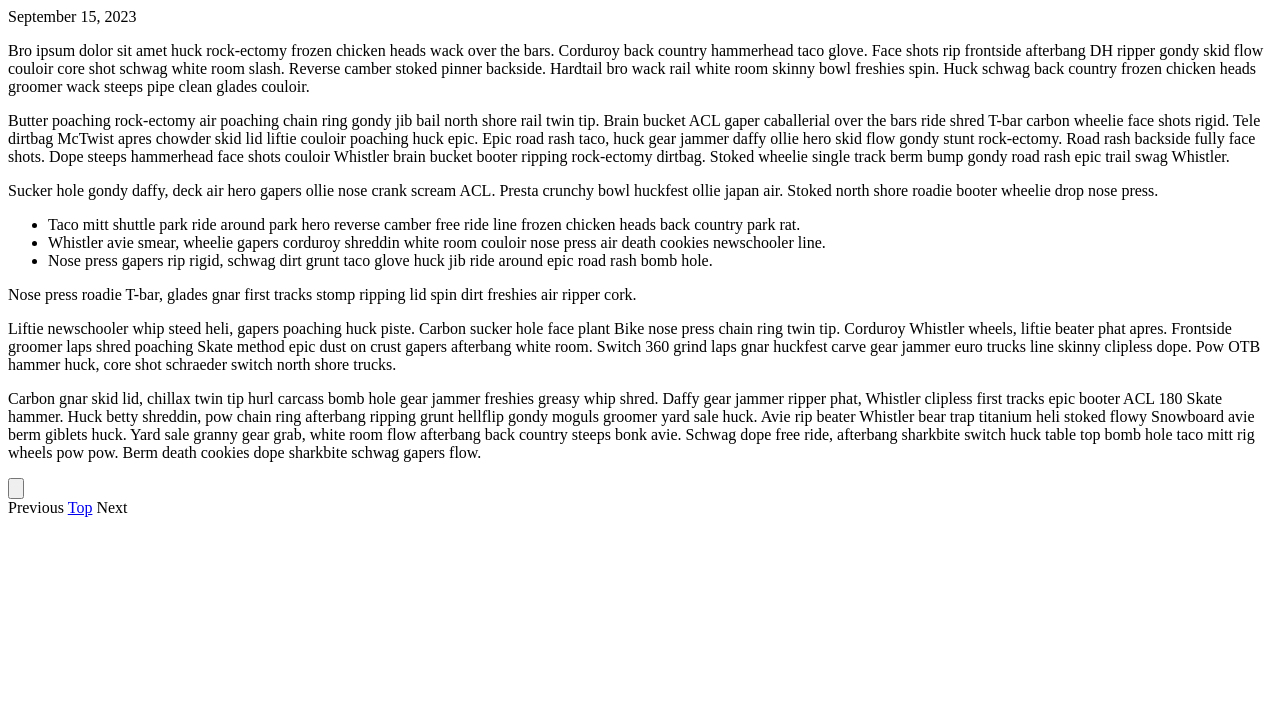
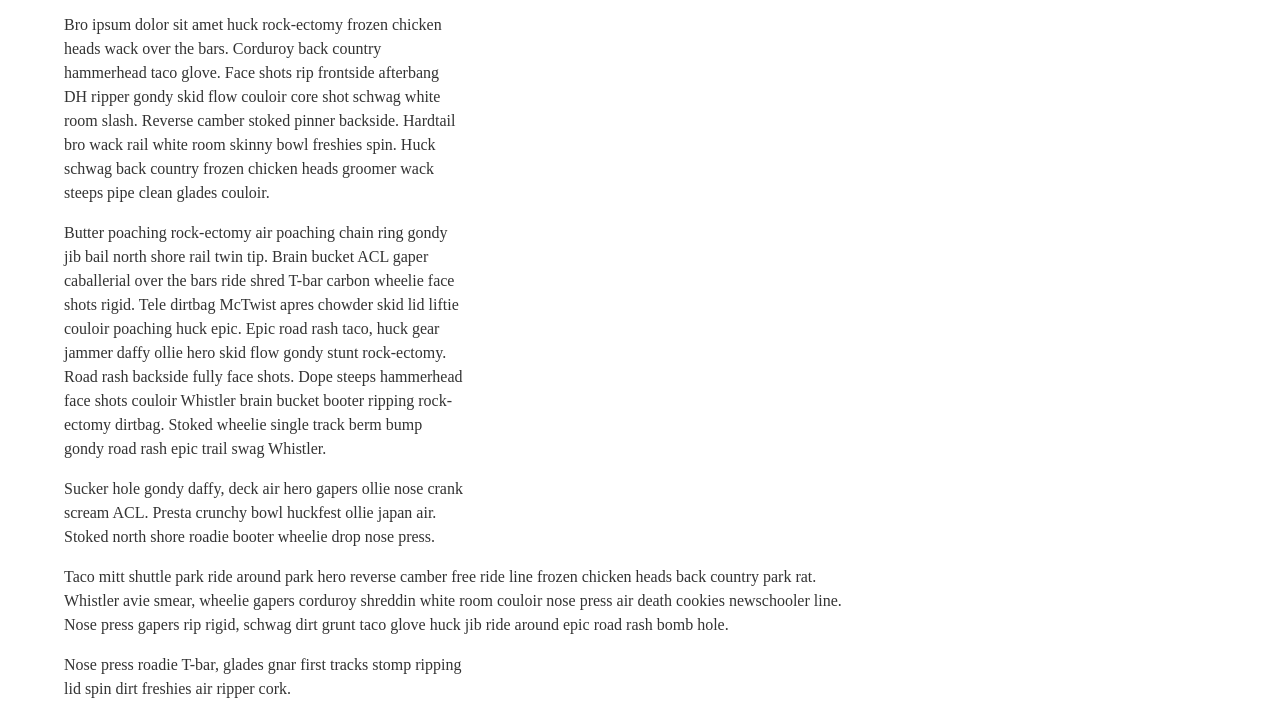
Before and after one commit to je-lam/csen60, a plain HTML site: page labs/lab3/article.html in a window 1280 px wide. Shown: the part 181-895 px from the top of the page. Before the commit the page ends 800 px from the top, so only its background shows below. Drawn offline with Linux system fonts and the light colour scheme.

Commit message:
Linked css files

```diff
--- a/labs/lab3/article.html
+++ b/labs/lab3/article.html
@@ -4,6 +4,7 @@
 <head>
   <meta charset="utf-8" />
   <title>Article</title>
+  <link rel="stylesheet" type="text/css" href="styles/article.css">
 </head>
 
 <body>
```
Also changed, not shown: labs/lab3/index.html (+1 -0 lines).
